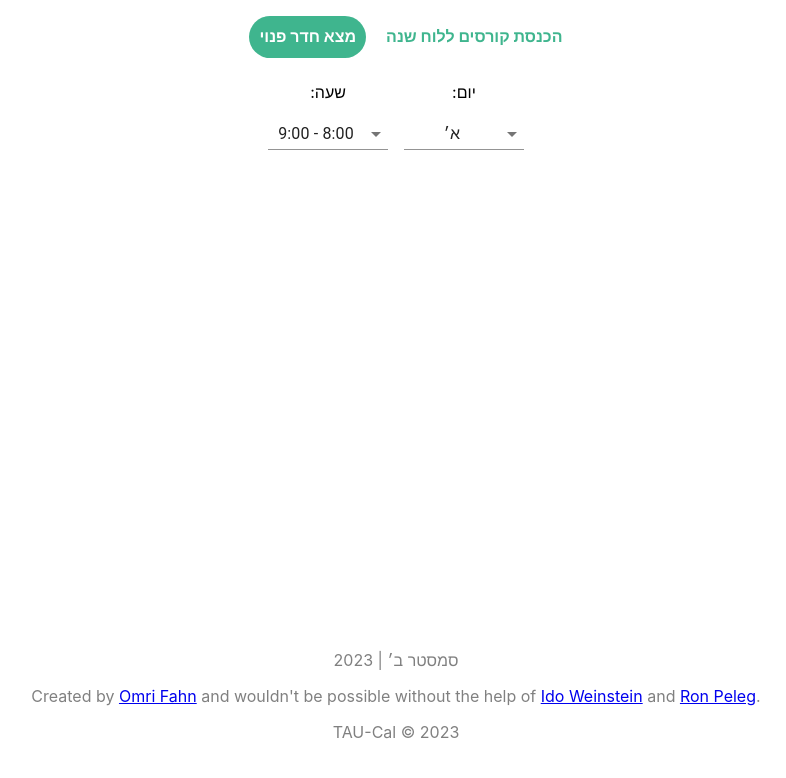
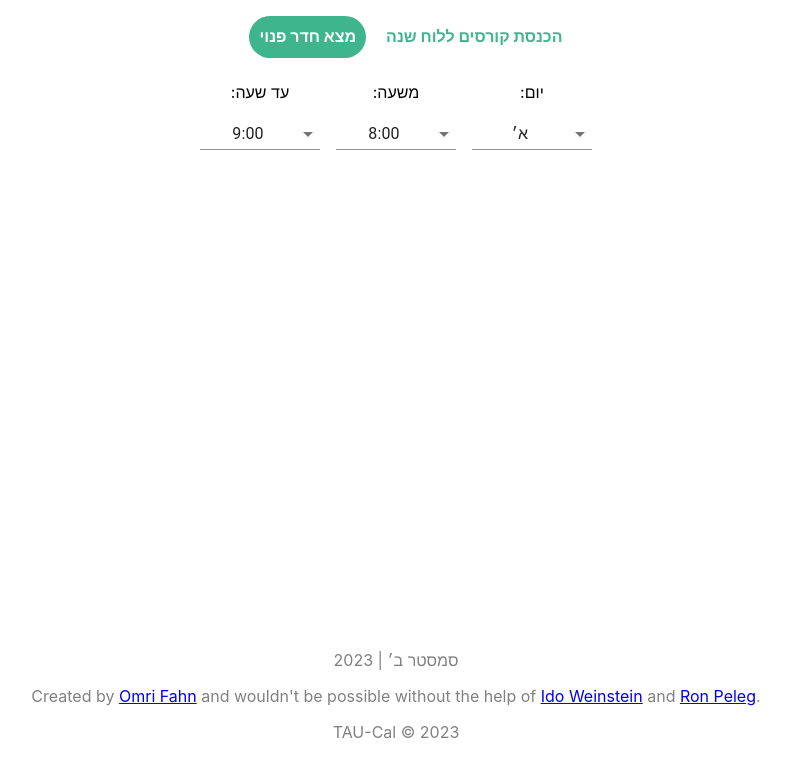
Before and after one commit to omrifahn/TAU-Cal, a React (Create React App) app: page / in a window 1280 px wide. Shown: the top 778 px of the page, without its empty margins (244-1030 px from the left). Built offline with nearby package versions, Linux system fonts and the light colour scheme.

Commit message:
hours range

```diff
--- a/src/components/rooms_finder_components/FreeRoomsFinder.js
+++ b/src/components/rooms_finder_components/FreeRoomsFinder.js
@@ -7,6 +7,7 @@ import FormControl from '@material-ui/core/FormControl';
 import Select from '@material-ui/core/Select';
 import MenuItem from '@material-ui/core/MenuItem';
 import { green } from '@material-ui/core/colors';
+import {Fab} from "@material-ui/core";
 
 const useStyles = makeStyles((theme) => ({
     formControl: {
@@ -25,7 +26,8 @@ const useStyles = makeStyles((theme) => ({
 const FreeRoomsFinder = () => {
     const classes = useStyles();
     const [selectedDay, setSelectedDay] = useState(1);
-    const [selectedHour, setSelectedHour] = useState(8);
+    const [selectedStartTime, setStartTime] = useState(8);
+    const [selectedEndTime, setEndTime] = useState(9);
     const [freeRooms, setFreeRooms] = useState([]);
 
     const handleDayChange = (event) => {
@@ -33,8 +35,13 @@ const FreeRoomsFinder = () => {
         findFreeRooms();
     };
 
-    const handleHourChange = (event) => {
-        setSelectedHour(event.target.value);
+    const handleStartTimeChange = (event) => {
+        setStartTime(event.target.value);
+        findFreeRooms();
+    };
+
+    const handleEndTimeChange = (event) => {
+        setEndTime(event.target.value);
         findFreeRooms();
     };
 
@@ -42,7 +49,14 @@ const FreeRoomsFinder = () => {
         const freeRooms = [];
         for (const location in data) {
             for (const room in data[location]) {
-                if (data[location][room][selectedDay][selectedHour]) {
+                let isRoomFree = true;
+                for (let i = selectedStartTime; i < selectedEndTime; i++) {
+                    if (!data[location][room][selectedDay][i]) {
+                        isRoomFree = false;
+                        break;
+                    }
+                }
+                if (isRoomFree) {
                     freeRooms.push({ location, room });
                 }
             }
@@ -51,8 +65,7 @@ const FreeRoomsFinder = () => {
     };
 
     return (
-        <div style={{direction: 'rtl'}}>
-
+    <div style={{direction: 'rtl'}}>
             <FormControl className={classes.formControl}>
                 <label htmlFor="day-select">יום:</label>
                 <Select
@@ -68,18 +81,30 @@ const FreeRoomsFinder = () => {
                 </Select>
             </FormControl>
 
-            <FormControl className={classes.formControl}>
-                <label htmlFor="hour-select">שעה:</label>
+            <FormControl className={classes.formControl} >
+                <label htmlFor="start-time-select">משעה:</label>
                 <Select
-                    id="hour-select"
-                    value={selectedHour}
-                    onChange={handleHourChange}
+                    id="start-time-select"
+                    value={selectedStartTime}
+                    onChange={handleStartTimeChange}
                 >
                     {Array.from({ length: 12 }, (_, i) => i + 8).map(hour => (
-                        <MenuItem value={hour}>{hour}:00 - {hour + 1}:00</MenuItem>
+                        <MenuItem value={hour}>{hour}:00</MenuItem>
                     ))}
                 </Select>
+            </FormControl>
 
+            <FormControl className={classes.formControl}>
+                <label htmlFor="end-time-select">עד שעה:</label>
+                <Select
+                    id="end-time-select"
+                    value={selectedEndTime}
+                    onChange={handleEndTimeChange}
+                >
+                    {Array.from({ length: 12 }, (_, i) => i + 9).filter(hour => hour > selectedStartTime).map(hour => (
+                        <MenuItem value={hour}>{hour}:00</MenuItem>
+                    ))}
+                </Select>
             </FormControl>
 
             <RoomsList freeRooms={freeRooms} />
```
